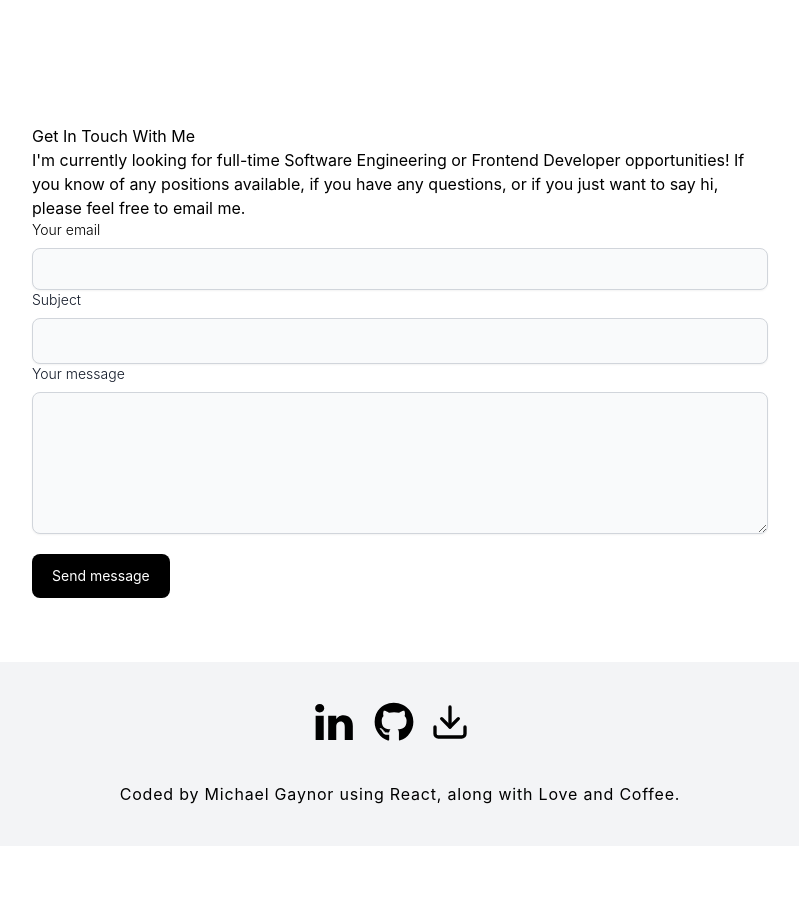
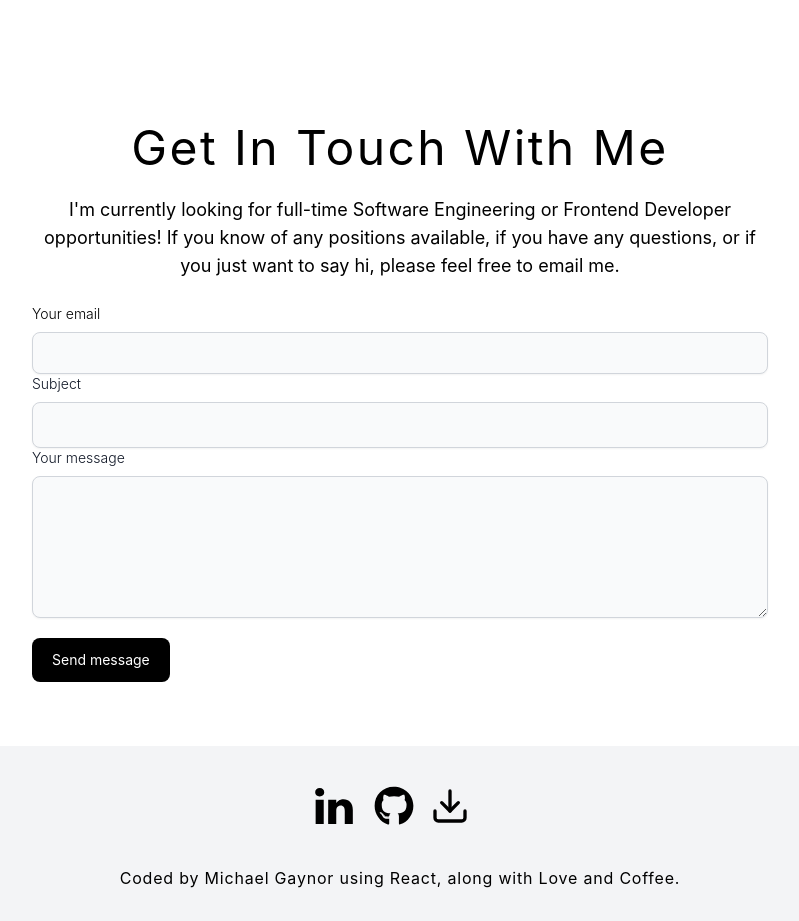
Before and after one commit to Mgaynor2022/Portfolio, a React (Vite) app: page /Project in a window 1280 px wide. Shown: the part 2340-3261 px from the top of the page, without its empty margins (240-1039 px from the left). Before the commit the page ends 3186 px from the top, so only its background shows below. Built offline with nearby package versions, Linux system fonts and the light colour scheme.

Commit message:
fixing contact form

```diff
--- a/src/ContactUs.jsx
+++ b/src/ContactUs.jsx
@@ -21,8 +21,8 @@ export default function ContactUs() {
 		  <form id='contact'
 		  className="bg-white mt-20" ref={form}onSubmit={sendEmail}>
 				<div id='contactContainer' className="py-8 lg:py-16 px-4 mx-auto max-w-screen-md">
-					<h2 classNameName="text-5xl text-center mb-6 tracking-wider">Get In Touch With Me</h2>
-					<p id='contactText' classNameName="font-normal text-lg text-center mb-6">I'm currently looking for full-time Software Engineering or Frontend Developer opportunities!
+					<h2 className="text-5xl text-center mb-6 tracking-wider">Get In Touch With Me</h2>
+					<p id='contactText' className="font-normal text-lg text-center mb-6">I'm currently looking for full-time Software Engineering or Frontend Developer opportunities!
 						If you know of any positions available, if you have any questions, or if you just want to say hi,
 						please feel free to email me.</p>
 						<div>
```
Also changed, not shown: 3 other files (tests, documents, lock files or other folders).
